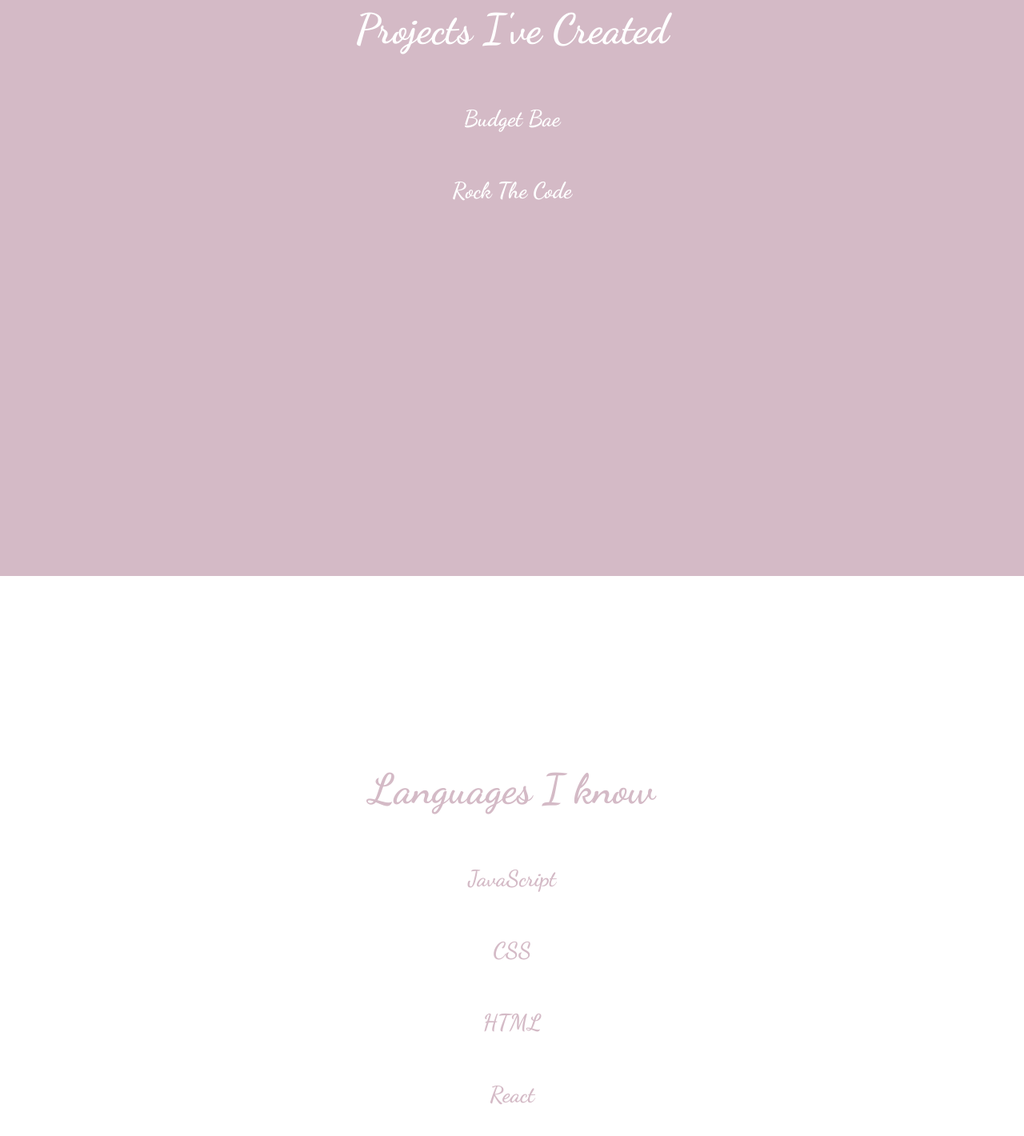
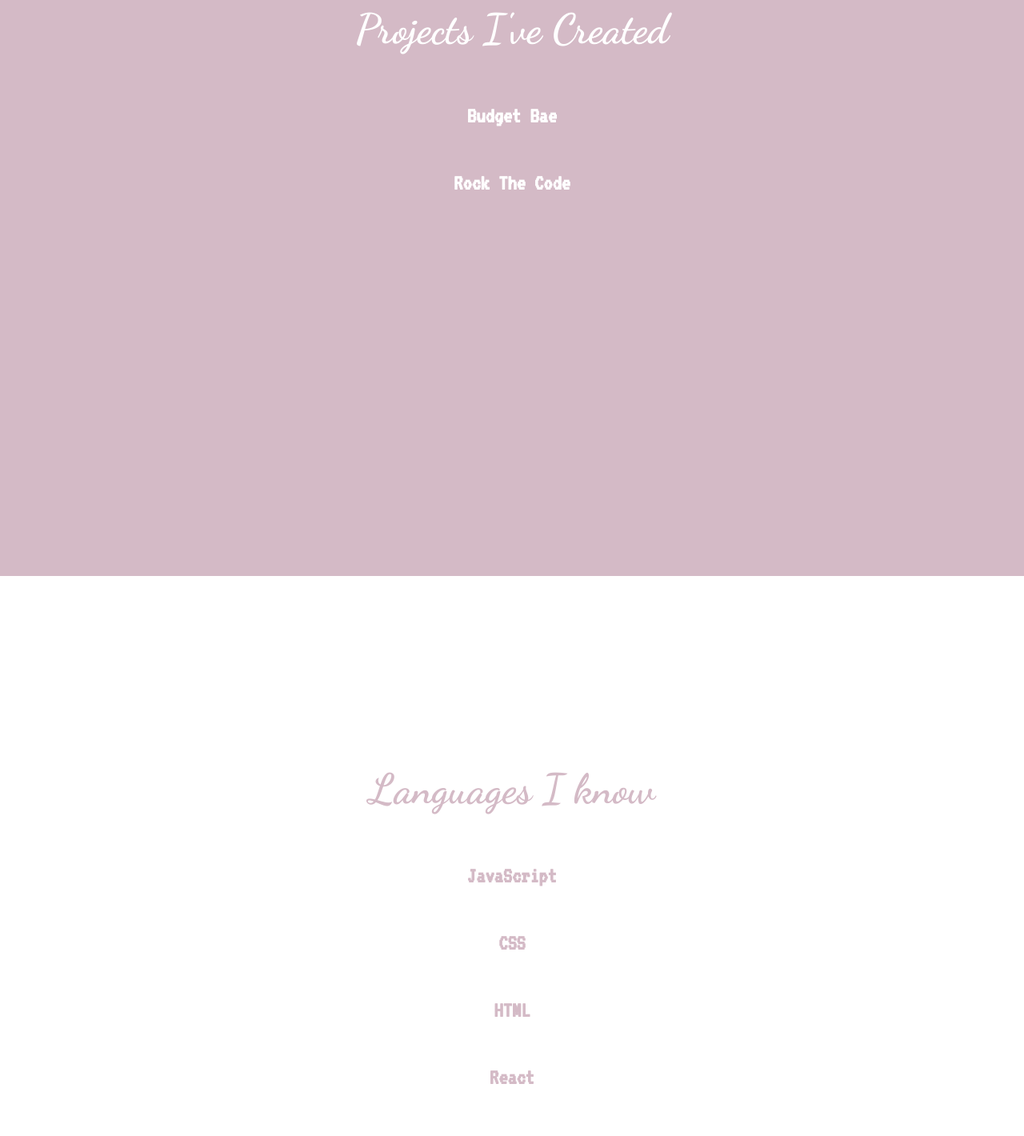
Before and after one commit to TaylorWill94/taylor-will-portfolio-pink, a React (Create React App) app: page / in a window 1280 px wide. Shown: the part 1180-2600 px from the top of the page at 80% size. Built offline with nearby package versions, Linux system fonts and the light colour scheme.

Commit message:
Adds mono font

```diff
--- a/src/Components/Languages/Languages.css
+++ b/src/Components/Languages/Languages.css
@@ -1,3 +1,5 @@
+@import url("https://fonts.googleapis.com/css2?family=Dancing+Script:wght@400..700&family=VT323&display=swap");
+
 @media screen and (min-width: 344px) {
   .languages {
     display: flex;
@@ -9,6 +11,10 @@
     text-align: center;
     color: rgb(234, 101, 181);
     cursor: pointer;
+  }
+
+  .lang {
+    font-family: "VT323", monospace;
   }
 }
 
--- a/src/Components/Portfolio/Portfolio.css
+++ b/src/Components/Portfolio/Portfolio.css
@@ -1,3 +1,5 @@
+@import url("https://fonts.googleapis.com/css2?family=Dancing+Script:wght@400..700&family=VT323&display=swap");
+
 @media screen and (min-width: 344px) {
   .Portfolio {
     display: flex;
@@ -14,6 +16,10 @@
     cursor: pointer;
     text-decoration: none;
     color: rgb(234, 101, 181);
+  }
+
+  .proj-desc {
+    font-family: "VT323", monospace;
   }
 }
 
```
